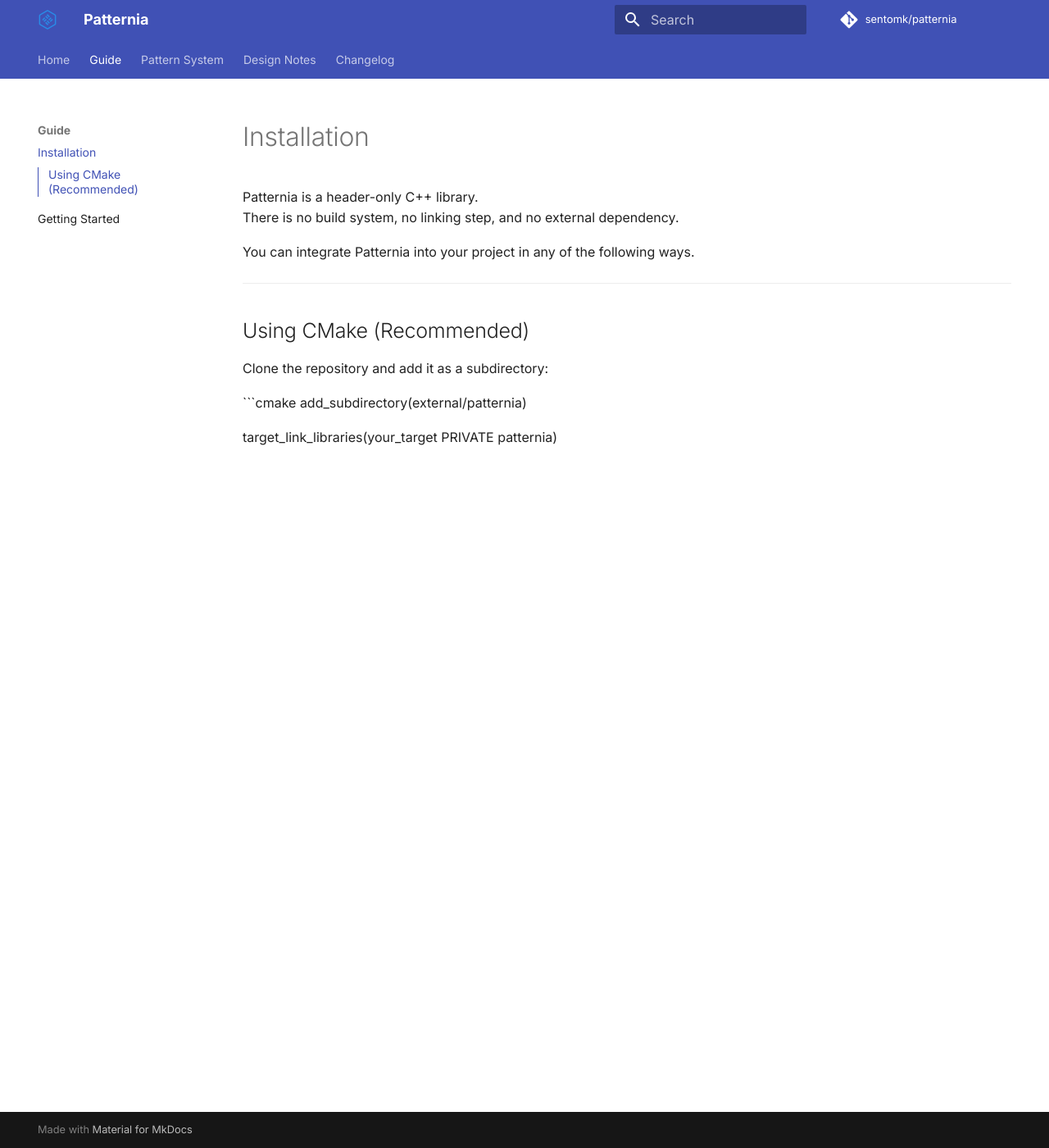
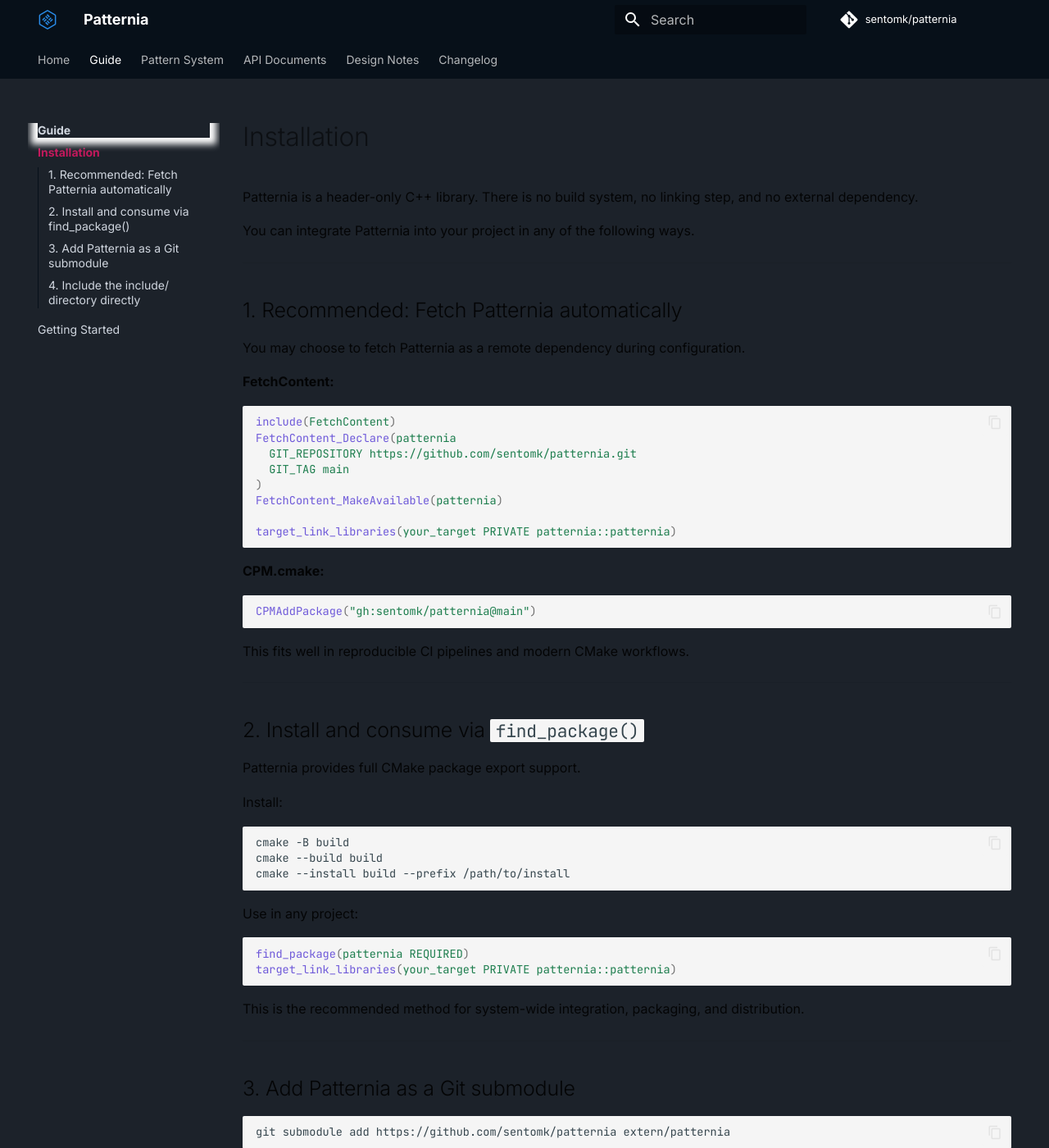
Before and after one commit to sentomk/patternia, an MkDocs documentation site: the page built from docs/guide/installation.md, in a window 1280 px wide and 1400 px high. Shown: the whole window at 82% size. Built offline with MkDocs 1.6.1 and Material for MkDocs 9.7.7, drawn with Linux system fonts in a browser that asks for light colours; comment, search, counter and statistics services are not loaded; some of the changed text lies outside the part shown.

Commit message:
update: refine the documents, and change default mkdocs theme.

````diff
--- a/docs/guide/installation.md
+++ b/docs/guide/installation.md
@@ -7,11 +7,82 @@
 
 ---
 
-## Using CMake (Recommended)
+## 1. Recommended: Fetch Patternia automatically
 
-Clone the repository and add it as a subdirectory:
+You may choose to fetch Patternia as a remote dependency during configuration.
+
+**FetchContent:**
 
 ```cmake
-add_subdirectory(external/patternia)
+include(FetchContent)
+FetchContent_Declare(patternia
+  GIT_REPOSITORY https://github.com/sentomk/patternia.git
+  GIT_TAG main
+)
+FetchContent_MakeAvailable(patternia)
 
-target_link_libraries(your_target PRIVATE patternia)
+target_link_libraries(your_target PRIVATE patternia::patternia)
+```
+
+**CPM.cmake:**
+
+```cmake
+CPMAddPackage("gh:sentomk/patternia@main")
+```
+
+This fits well in reproducible CI pipelines and modern CMake workflows.
+
+---
+
+## 2. Install and consume via `find_package()`
+
+Patternia provides full CMake package export support.
+
+Install:
+
+```bash
+cmake -B build
+cmake --build build
+cmake --install build --prefix /path/to/install
+```
+
+Use in any project:
+
+```cmake
+find_package(patternia REQUIRED)
+target_link_libraries(your_target PRIVATE patternia::patternia)
+```
+
+This is the recommended method for system-wide integration, packaging, and distribution.
+
+---
+
+## 3. Add Patternia as a Git submodule
+
+```bash
+git submodule add https://github.com/sentomk/patternia extern/patternia
+```
+
+Then in your CMake project:
+
+```cmake
+add_subdirectory(extern/patternia)
+target_link_libraries(your_target PRIVATE patternia::patternia)
+```
+
+This approach keeps Patternia version-controlled inside your repository and works well for mid- to large-scale projects.
+
+---
+
+## 4. Include the `include/` directory directly
+
+This is the simplest approach.
+Just add Patternia’s header path to your target:
+
+```cmake
+target_include_directories(your_target
+  PRIVATE /path/to/patternia/include
+)
+```
+
+No configuration, no installation, immediately usable.
--- /dev/null
+++ b/docs/overrides/styles.css
@@ -0,0 +1,103 @@
+/* ---------------------------
+   Patternia Custom Theme
+   --------------------------- */
+
+.md-header,
+.md-tabs {
+  background-color: #071019 !important;
+}
+
+:root {
+  --md-primary-fg-color: #071019;
+  --md-primary-fg-color--light: #0a1520;
+  --md-primary-fg-color--dark: #000000;
+
+  --md-accent-fg-color: #c2185b;
+  --md-accent-fg-color--light: #d83c74;
+  --md-accent-fg-color--dark: #9b1448;
+}
+
+.md-button,
+.md-typeset .md-button {
+  background-color: var(--md-accent-fg-color) !important;
+  color: white !important;
+}
+
+/* 强调文字、链接 hover 等 */
+a:hover {
+  color: var(--md-accent-fg-color) !important;
+}
+
+/* Increase space between page content and footer */
+.md-main__inner {
+  padding-bottom: 3.5rem !important;
+  /* 56px */
+}
+
+/* Override footer background color */
+.md-footer {
+  background-color: #071019 !important;
+}
+
+.md-footer-nav {
+  background-color: #071019 !important;
+}
+
+.md-footer-meta {
+  background-color: #071019 !important;
+}
+
+/* Entire page background (global) */
+body {
+  background-color: #1C222A !important;
+}
+
+/* Main content container */
+.md-main {
+  background-color: #1C222A !important;
+}
+
+/* Optional: content inner area */
+.md-main__inner {
+  background-color: #1C222A !important;
+}
+/* -----------------------------------------
+   1. Sidebar Navigation (Left Panel)
+   ----------------------------------------- */
+/* Remove background band above first child in active group */
+.md-nav__item--active {
+  background: transparent !important;
+}
+
+.md-nav__item--active>.md-nav__list {
+  background: transparent !important;
+}
+
+.md-nav--primary .md-nav__item--active>.md-nav__link {
+  background-color: transparent !important;
+}
+
+.md-nav--primary .md-nav__item--active>.md-nav__link::before {
+  background-color: #c2185b !important;
+}
+
+/* Navigation link (normal) */
+.md-nav__link {
+  color: #d0d6df !important;
+}
+
+/* Active link */
+.md-nav__link--active {
+  color: #c2185b !important;
+  font-weight: 600 !important;
+}
+
+/* Section title */
+.md-nav__title {
+  color: #cdd6e0 !important;
+}
+
+/* Divider line */
+.md-nav--primary .md-nav__item--active>.md-nav__link::before {
+  background-color: #c2185b !important;
+}
--- a/mkdocs.yml
+++ b/mkdocs.yml
@@ -9,6 +9,15 @@
 theme:
   name: material
   language: en
+
+  palette:
+    - scheme: default
+      primary: custom-dark
+      accent: custom-pink
+    - scheme: slate
+      primary: custom-dark
+      accent: custom-pink
+  custom_dir: docs/overrides
 
   logo: assets/favicon.svg
   logo_dark: assets/favicon.svg
@@ -24,6 +33,7 @@
     - navigation.tabs
     - navigation.sections
     - navigation.top
+    - navigation.footer
     - toc.follow
     - toc.integrate
 
@@ -36,6 +46,10 @@
     - content.code.copy
 
 extra_css:
+  - overrides/styles.css
+
+extra:
+  copyright: "© 2025 Patternia — express logic beautifully."
 
 markdown_extensions:
   # basic extensions
@@ -72,6 +86,8 @@
       - Value Patterns: patterns/value.md
       - Type Patterns: patterns/type.md
 
+  - API Documents:
+      - Match(): api/match.md
   - Design Notes:
       - Roadmap: design/roadmap.md
 
````
Also changed, not shown: docs/guide/getting-started.md (+127 -0 lines), docs/api/match.md (added).
